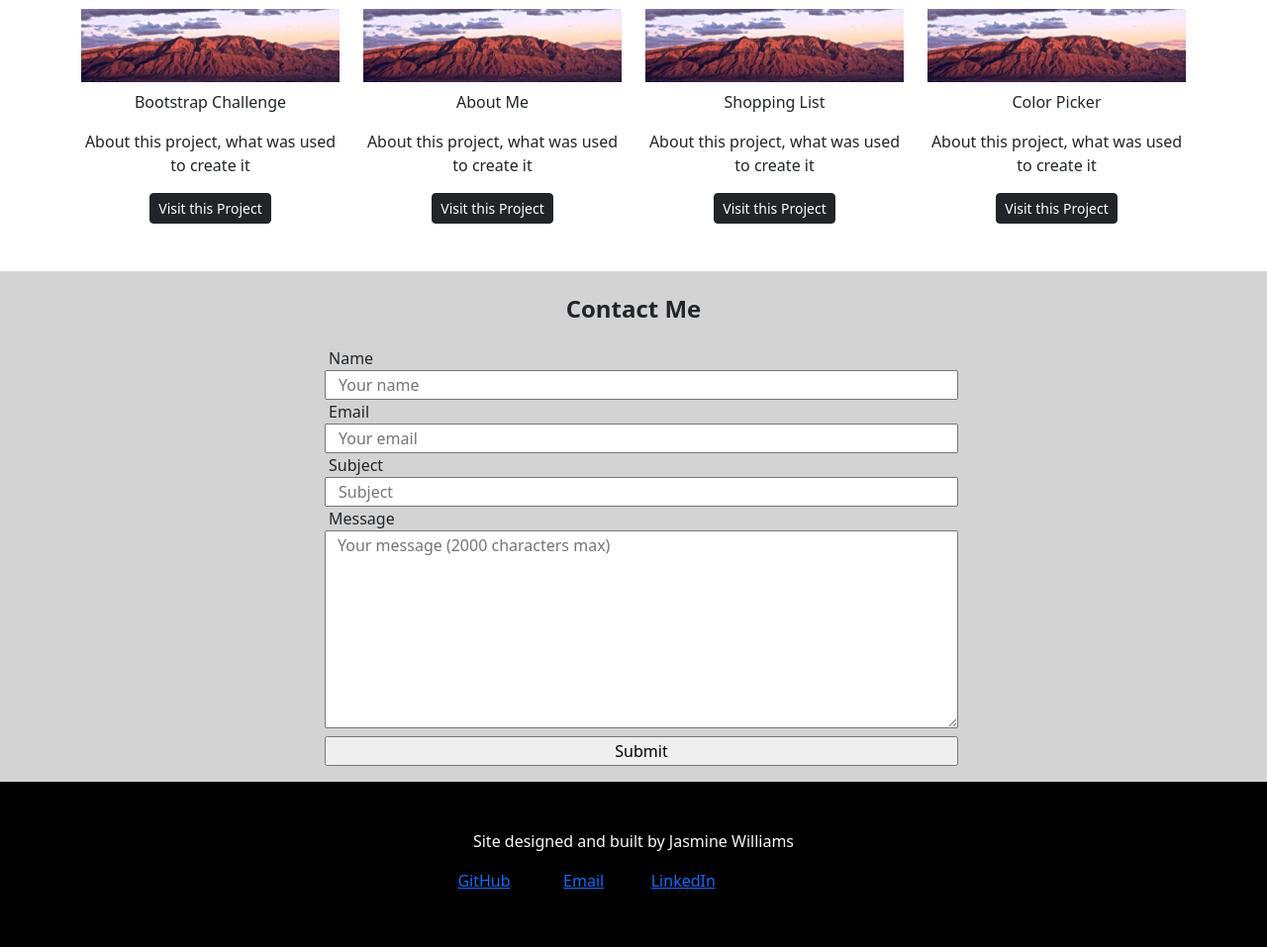
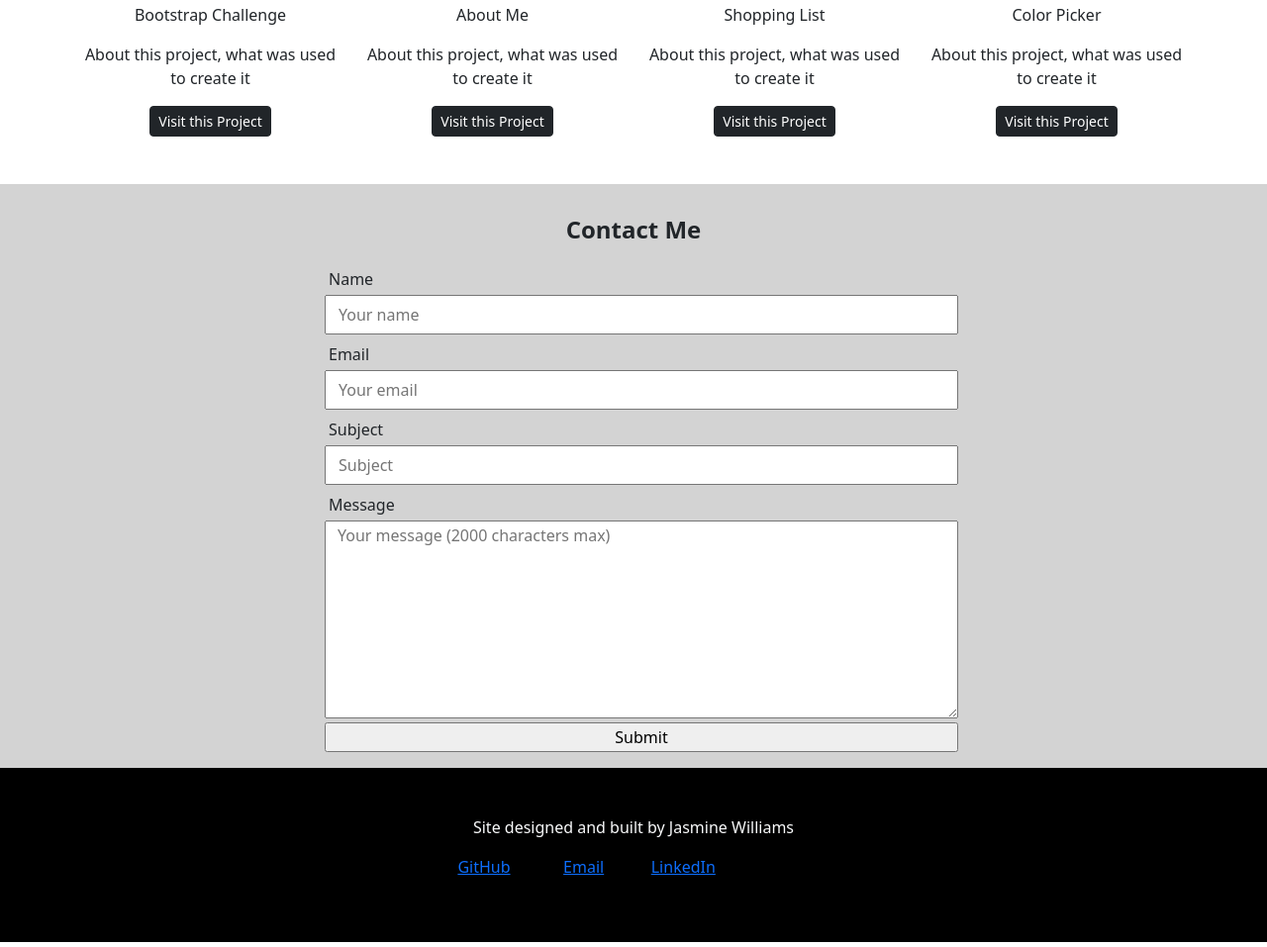
Before and after one commit to JWilliams216/portfolio, a plain HTML site: page site/portfolio.html in a window 1280 px wide. Shown: the part 1807-2764 px from the top of the page at 99% size. Drawn offline with nearby package versions, Linux system fonts and the light colour scheme.

Commit message:
changing size of box containers in contact me section

```diff
--- a/site/portfolio.html
+++ b/site/portfolio.html
@@ -45,7 +45,7 @@
                 <h1 class="display-4">Jasmine Williams</h1>
 <!--                <p class="lead">This is a simple hero unit, a simple jumbotron-style component for calling extra attention to featured content or information.</p>-->
                 <hr class="my-4">
-                <p>It uses utility classes for typography and spacing to space content out within the larger container.</p>
+                <p>My goal is to work with a company that will allow me to use and grow my skill set as a BIPOC web developer.</p>
                 <a class="btn btn-dark btn-md" href="#" role="button">Resume</a>
             </div>
         </div>
@@ -82,11 +82,6 @@
             <p class="mt-4">INTERPERSONAL SKILLS</p>
             <ul>
                 <li>Excellent communication, motivated, organized, team player, positive attitude, detail oriented</li>
-            </ul>
-
-            <p class="mt-4">GOAL</p>
-            <ul>
-                <li>To work with a company that will allow me to use and grow my skill set as a BIPOC developer.</li>
             </ul>
 
         </div>
@@ -186,25 +181,25 @@
 
         </div>
         <div class="col-lg-6">
-            <h4 class="text-center pt-2"><strong>Contact Me</strong></h4>
+            <h4 class="text-center pt-3"><strong>Contact Me</strong></h4>
             <!--    <form action="action_page.php">-->
             <div class="row mt-4">
                 <label for="name">Name</label>
-                <input type="text" id="name" name="name" placeholder="Your name" class="ms-2">
-            </div>
-            <div class="row">
-                <label for="email">Email</label>
-                <input type="text" id="email" name="email" placeholder="Your email" class="ms-2">
-            </div>
-            <div class="row">
-                <label for="subject">Subject</label>
-                <input type="text" id="subject" name="subject" placeholder="Subject" class="ms-2">
-            </div>
-            <div class="row">
-                <label for="message">Message</label>
-                <textarea id="message" name="message" placeholder="Your message (2000 characters max)" class="ms-2" style="height:200px"></textarea>
+                <input type="text" id="name" name="name" placeholder="Your name" class="ms-2 mt-1" style="height:40px">
             </div>
             <div class="row mt-2">
+                <label for="email">Email</label>
+                <input type="text" id="email" name="email" placeholder="Your email" class="ms-2 mt-1" style="height:40px">
+            </div>
+            <div class="row mt-2">
+                <label for="subject">Subject</label>
+                <input type="text" id="subject" name="subject" placeholder="Subject" class="ms-2 mt-1" style="height:40px">
+            </div>
+            <div class="row mt-2">
+                <label for="message">Message</label>
+                <textarea id="message" name="message" placeholder="Your message (2000 characters max)" class="ms-2 mt-1" style="height:200px"></textarea>
+            </div>
+            <div class="row mt-1">
                 <input type="submit" value="Submit" class="ms-2">
             </div>
             <!--    </form>-->
```
